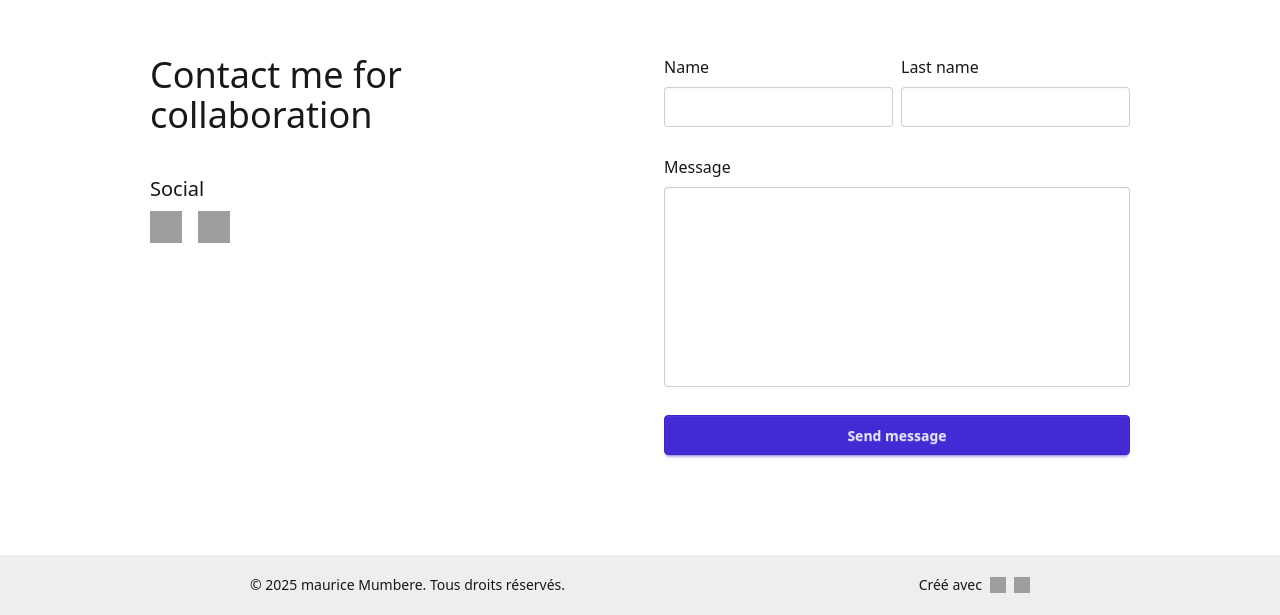
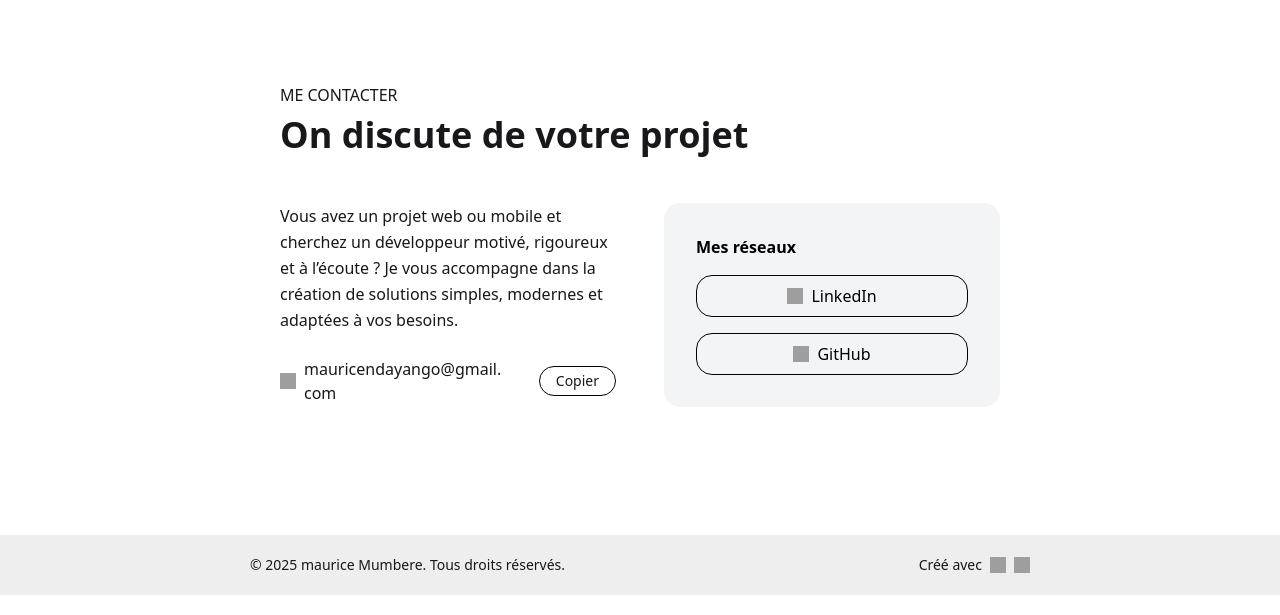
Before and after one commit to MauriceMumbere/mauricemumbere.dev, a Nuxt app: page / in a window 1280 px wide. Shown: the part 4034-4649 px from the top of the page. Built offline with nearby package versions, Linux system fonts and the light colour scheme; grey boxes are pictures that could not be loaded.

Commit message:
feat : Create ContactSection

```diff
--- a/components/ContactSection.vue
+++ b/components/ContactSection.vue
@@ -1,98 +1,82 @@
+<script setup></script>
+
 <template>
   <section
-    class="px-4 md:px-12 lg:px-[150px] flex flex-col lg:flex-row justify-between py-12 lg:py-[100px] gap-12"
+    id="contact"
+    class="px-4 py-16 sm:px-8 sm:py-24 lg:px-[280px] lg:py-32"
   >
-    <div class="flex-1">
-      <h2 class="text-2xl md:text-3xl lg:text-4xl">
-        Contact me for collaboration
-      </h2>
-      <div class="pt-8 md:pt-10">
-        <h3 class="text-lg md:text-xl">Social</h3>
-        <div class="flex gap-4 items-center mt-2">
-          <div>
-            <img
-              src="/assets/icons/linkedin-icon.svg"
-              alt="LinkedIn"
-              class="w-8 h-8"
-            />
+    <div class="max-w-6xl mx-auto">
+      <!-- Titres -->
+      <div class="text-center lg:text-left">
+        <h3 class="uppercase pb-2 text-sm sm:text-base">Me contacter</h3>
+        <h2 class="text-3xl sm:text-4xl font-bold pb-12">
+          On discute de votre projet
+        </h2>
+      </div>
+
+      <!-- Contenu -->
+      <div class="grid grid-cols-1 lg:grid-cols-2 gap-12">
+        <!-- Texte + email -->
+        <div class="space-y-6">
+          <p class="text-sm sm:text-base leading-relaxed">
+            Vous avez un projet web ou mobile et cherchez un développeur motivé,
+            rigoureux et à l’écoute ? Je vous accompagne dans la création de
+            solutions simples, modernes et adaptées à vos besoins.
+          </p>
+
+          <div class="flex flex-col sm:flex-row sm:items-center gap-4 sm:gap-8">
+            <a href="#" class="flex items-center gap-2">
+              <img
+                src="/assets/icons/tailwindcss-icon.svg"
+                alt="Email"
+                class="w-4 h-4"
+              />
+              <span class="break-all"> mauricendayango@gmail.com </span>
+            </a>
+
+            <button
+              class="text-sm border border-black px-4 py-1 rounded-full w-fit"
+            >
+              Copier
+            </button>
           </div>
-          <div>
-            <img
-              src="/assets/icons/github-icon.svg"
-              alt="GitHub"
-              class="w-8 h-8"
-            />
+        </div>
+
+        <!-- Réseaux -->
+        <div
+          class="bg-gray-100 rounded-2xl p-6 sm:p-8 max-w-sm mx-auto lg:mx-0"
+        >
+          <h3 class="mb-4 text-black font-semibold text-center lg:text-left">
+            Mes réseaux
+          </h3>
+
+          <div class="space-y-4">
+            <a
+              href="#"
+              class="flex items-center justify-center gap-2 py-2 rounded-2xl border border-black"
+            >
+              <img
+                src="/assets/icons/tailwindcss-icon.svg"
+                alt="LinkedIn"
+                class="w-4 h-4"
+              />
+              <span class="text-black">LinkedIn</span>
+            </a>
+
+            <a
+              href="#"
+              class="flex items-center justify-center gap-2 py-2 rounded-2xl border border-black"
+            >
+              <img
+                src="/assets/icons/tailwindcss-icon.svg"
+                alt="Github"
+                class="w-4 h-4"
+              />
+              <span class="text-black">GitHub</span>
+            </a>
           </div>
         </div>
       </div>
     </div>
-    <div class="flex-1">
-      <form class="space-y-7" @submit.prevent="handleSubmit">
-        <div class="flex flex-col md:flex-row gap-2">
-          <div class="flex-1">
-            <div class="pb-2">
-              <label for="name">Name</label>
-            </div>
-            <div>
-              <input
-                class="input w-full"
-                type="text"
-                id="name"
-                v-model="name"
-              />
-            </div>
-          </div>
-          <div class="flex-1">
-            <div class="pb-2">
-              <label for="last-name">Last name</label>
-            </div>
-            <div>
-              <input
-                class="input w-full"
-                type="text"
-                id="last-name"
-                v-model="lastName"
-              />
-            </div>
-          </div>
-        </div>
-        <div>
-          <div class="pb-2">
-            <label for="message">Message</label>
-          </div>
-          <div>
-            <textarea
-              class="textarea w-full h-[150px] md:h-[200px] resize-none"
-              id="message"
-              v-model="message"
-            ></textarea>
-          </div>
-        </div>
-        <div>
-          <button class="btn btn-primary w-full">Send message</button>
-        </div>
-      </form>
-    </div>
   </section>
 </template>
-
-<script setup>
-import { ref } from "vue";
-
-const name = ref("");
-const lastName = ref("");
-const message = ref("");
-
-function handleSubmit() {
-  if (!name.value || !lastName.value || !message.value) {
-    alert("Please fill in all fields.");
-    return;
-  }
-  alert(
-    `Message sent!\nName: ${name.value} ${lastName.value}\nMessage: ${message.value}`
-  );
-  name.value = "";
-  lastName.value = "";
-  message.value = "";
-}
-</script>
```
